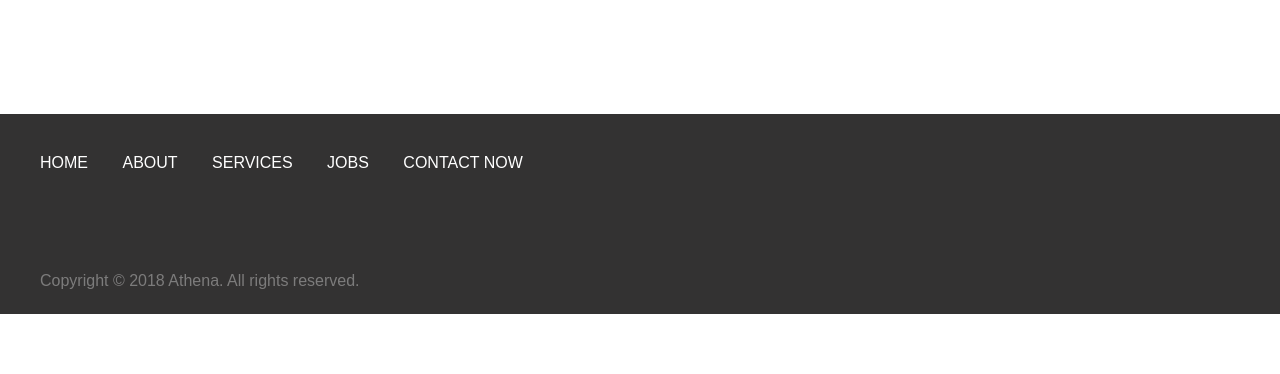
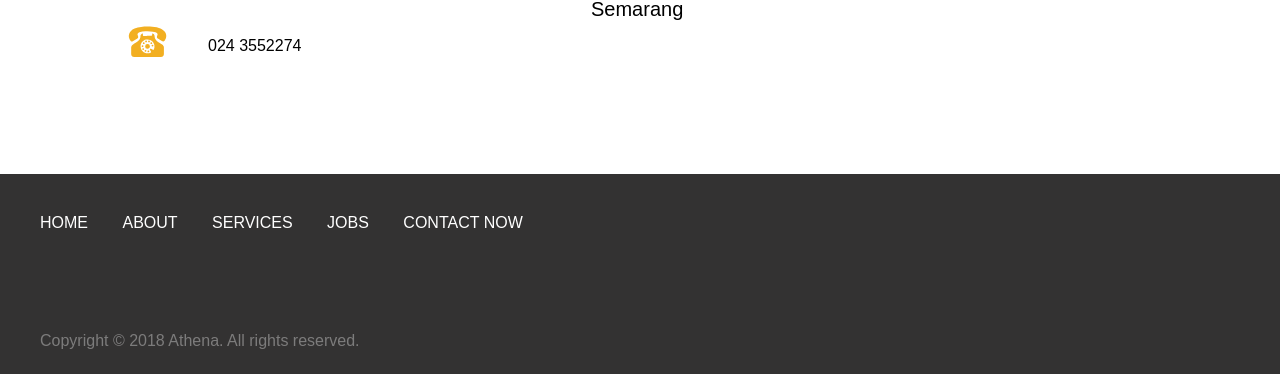
Before and after one commit to kikimutiara/web.com, a plain HTML site: page contact.html in a window 1280 px wide. Shown: the part 1560-1934 px from the top of the page. Before the commit the page ends 1874 px from the top, so only its background shows below. Drawn offline with nearby package versions, Linux system fonts and the light colour scheme; a web font is replaced by a local one.

Commit message:
Add files via upload

```diff
--- a/contact.html
+++ b/contact.html
@@ -77,6 +77,8 @@
                         <p>athenasc125</p>
                         <img src="resources/img/whatsapp.svg">
                         <p>08175125125</p>
+                        <img src="resources/img/Artboard%2061.svg">
+                        <p>024 3552274</p>
                     </td>
                     <td class="address">
                         <h3>Location</h3>
```
Also changed, not shown: index.html (+2 -0 lines).
